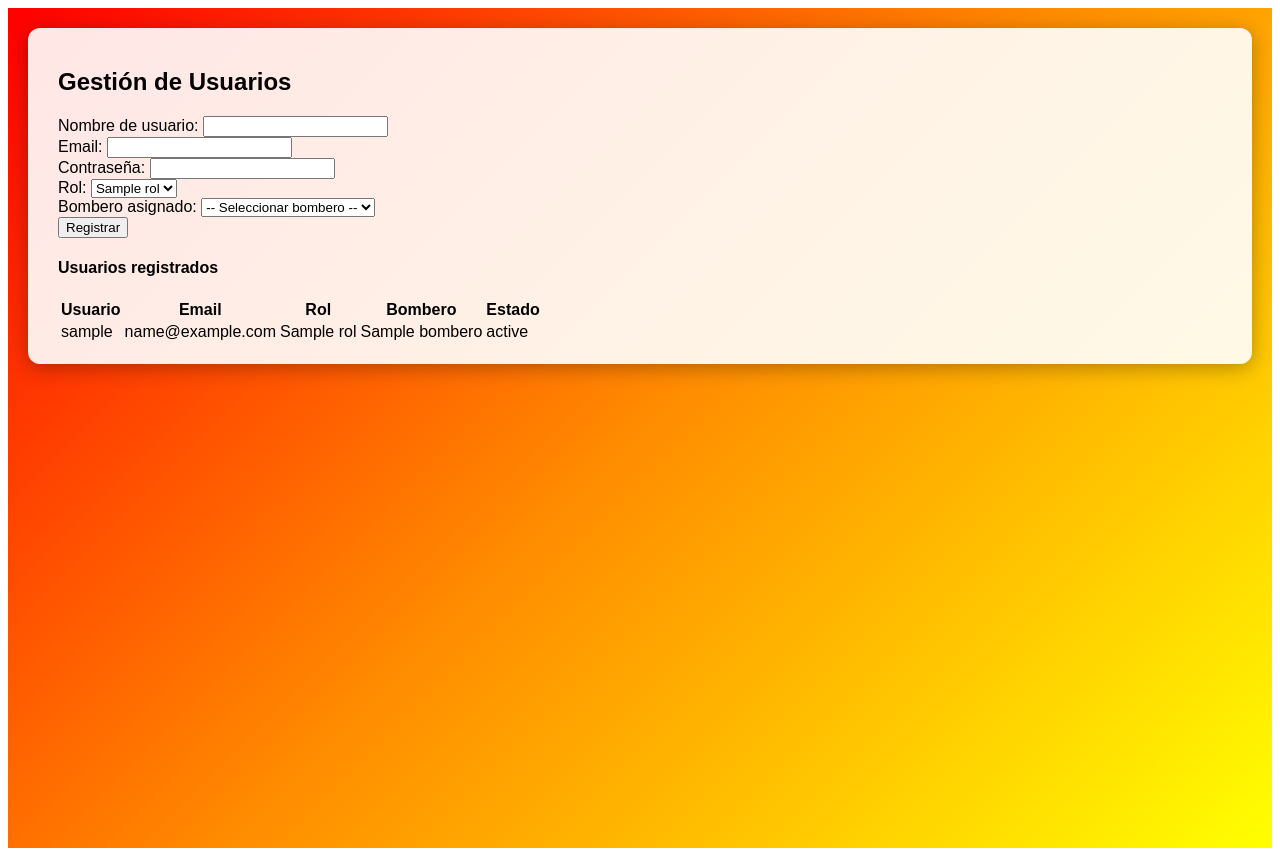
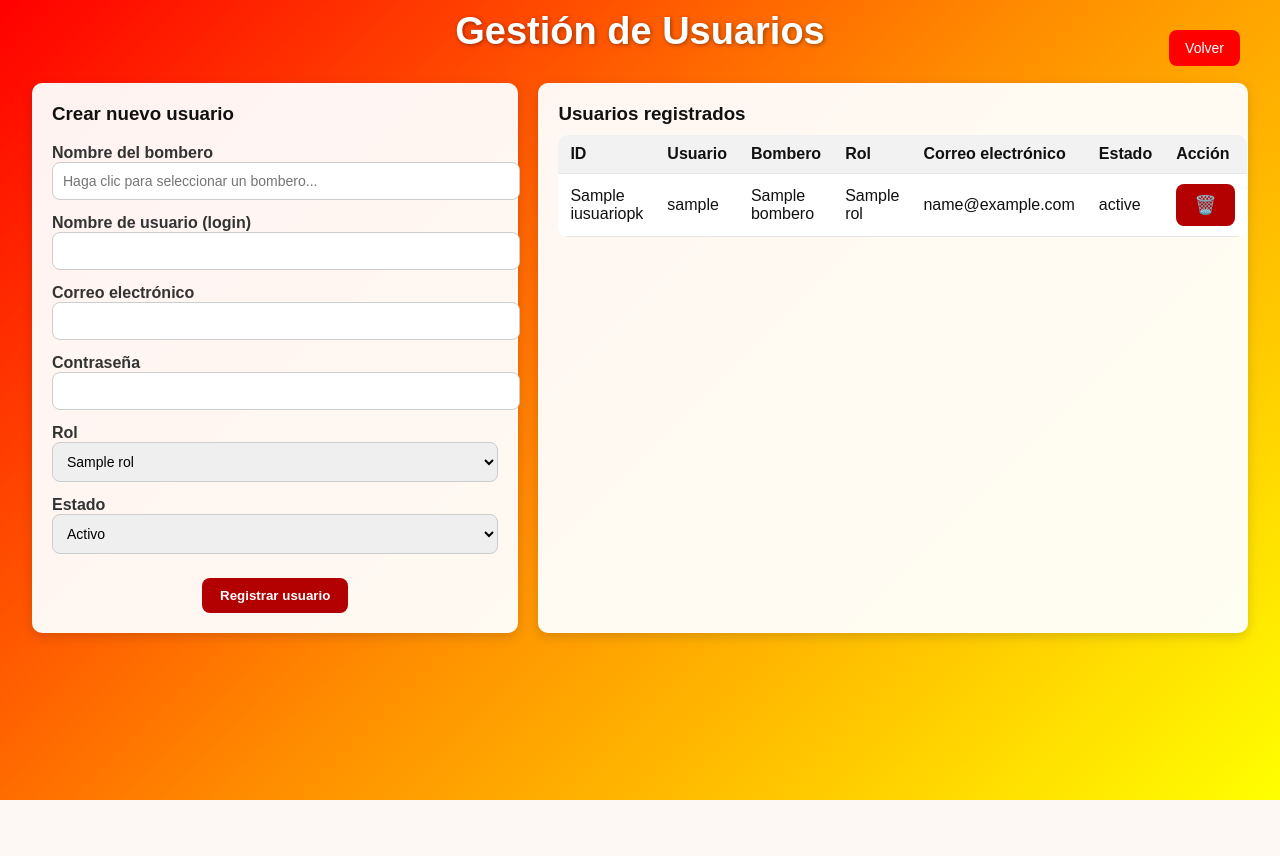
Before and after one commit to Wado1604/Base-de-Bomberos, a Flask app: template templates/gestion_usuarios.html in a window 1280 px wide. After the commit the page ends 800 px from the top, so only its background shows below. Run offline with Flask 3, Linux system fonts and the light colour scheme; the template is opened without the code that fills it: most values are stand-ins (such as "Sample title", 1, 10 or a date in 2020).

```diff
--- a/templates/gestion_usuarios.html
+++ b/templates/gestion_usuarios.html
@@ -1,95 +1,303 @@
 <!DOCTYPE html>
+
 <html lang="es">
-
 <head>
   <meta charset="UTF-8">
   <title>Gestión de Usuarios</title>
   <style>
-  /* Match the bomberos page look */
-  .gestion-body {
+    body {
       font-family: Arial, sans-serif;
       background: linear-gradient(135deg, #ff0000, #ff8c00, #ffff00);
       color: #fff;
       min-height: 100vh;
+      margin: 0;
+      padding: 0;
+      display: flex;
+      flex-direction: column;
+      align-items: center;
+    }
+
+.gestion-contenedor {
+  width: 95%;
+  max-width: 1350px;
+  margin-top: 30px;
+  margin-bottom: 40px;
+  display: flex;
+  flex-direction: column;
+  gap: 20px;
+}
+
+h1 {
+  text-align: center;
+  font-size: 38px;
+  font-weight: bold;
+  color: #fff;
+  margin: 0;
+  padding-top: 10px;
+  text-shadow: 1px 1px 4px rgba(0,0,0,0.4);
+}
+
+.back-button {
+  text-decoration: none;
+  background: #ff0000;
+  color: #fff;
+  padding: 10px 16px;
+  border-radius: 8px;
+  font-size: 14px;
+  border: none;
+  transition: 0.3s;
+  position: absolute;
+  top: 30px;
+  right: 40px;
+}
+
+.back-button:hover {
+  background: #cc0000;
+}
+
+.panel {
+  display: flex;
+  gap: 20px;
+  flex-wrap: wrap;
+  justify-content: center;
+}
+
+.card {
+  background: rgba(255, 255, 255, 0.95);
+  border-radius: 10px;
   padding: 20px;
+  box-shadow: 0 4px 12px rgba(0, 0, 0, 0.15);
+  color: #111;
+  flex: 1;
+  min-width: 420px;
 }
-  .gestion-contenedor {
-    background-color: rgba(255,255,255,0.9);
-    border-radius: 12px;
-    box-shadow: 0 4px 20px rgba(0,0,0,0.3);
-    padding: 20px 30px;
-    color: #000;
+
+.user-form {
+  display: grid;
+  grid-template-columns: 1fr;
+  gap: 14px;
 }
+
+label {
+  font-weight: bold;
+  color: #333;
+}
+
+input, select {
+  width: 100%;
+  padding: 10px;
+  border: 1px solid #ccc;
+  border-radius: 8px;
+  font-size: 14px;
+}
+
+button[type="submit"] {
+  background: #b30000;
+  color: #fff;
+  border: none;
+  padding: 10px 18px;
+  border-radius: 8px;
+  cursor: pointer;
+  font-weight: bold;
+  transition: 0.3s;
+}
+
+button[type="submit"]:hover {
+  background: #900000;
+}
+
+/* Tabla */
+table {
+  border-collapse: collapse;
+  width: 100%;
+  background: #fff;
+  color: #111;
+  border-radius: 10px;
+  overflow: hidden;
+  table-layout: auto;
+}
+
+th, td {
+  padding: 10px 12px;
+  border-bottom: 1px solid #e6e6e6;
+  text-align: left;
+  white-space: normal;
+}
+
+th {
+  background: #f2f2f2;
+  font-weight: bold;
+}
+
+tr:hover {
+  background: #fafafa;
+}
+
+/* Botón de eliminar */
+.delete-button {
+  background: none;
+  border: none;
+  color: #d11a2a;
+  cursor: pointer;
+  font-size: 18px;
+  transition: color 0.3s;
+}
+.delete-button:hover {
+  color: #a30000;
+}
+
+@media (max-width: 900px) {
+  .panel { flex-direction: column; align-items: center; }
+  h1 { font-size: 30px; }
+  .back-button { right: 20px; top: 20px; }
+}
+
+.firefighter-item:hover { background: #f2f2f2; }
+
   </style>
+</head>
 
-<div class="gestion-body">
-  <div class="gestion-contenedor container mt-4">
-  <h2>Gestión de Usuarios</h2>
-  <form method="POST" class="mb-4">
-    <div class="row">
-      <div class="col-md-3">
-        <label>Nombre de usuario:</label>
-        <input type="text" name="username" class="form-control" required>
+<body>
+  <h1>Gestión de Usuarios</h1>
+  <a href="/admin" class="back-button">Volver</a>
+
+  <div class="gestion-contenedor">
+    <div class="panel">
+      <!-- Formulario -->
+      <div class="card">
+        <h3 style="margin-top:0;">Crear nuevo usuario</h3>
+        <form method="POST" class="user-form">
+
+      <!-- Bombero -->
+      <div>
+        <label for="firefighter_input">Nombre del bombero</label>
+        <input id="firefighter_input" type="text" placeholder="Haga clic para seleccionar un bombero..." readonly
+               style="cursor:pointer;background:#fff;" />
+        <select name="bombero" id="bombero_select" style="display:none;">
+          <option value="">-- Seleccionar bombero --</option>
+          {% for b in bomberos %}
+          <option value="{{ b.ibomberoPK }}">{{ b.nombre_completo }}</option>
+          {% endfor %}
+        </select>
+        <div id="firefighter_list" style="display:none;border:1px solid #ccc;border-radius:8px;background:#fff;max-height:220px;overflow:auto;margin-top:6px;">
+          {% for b in bomberos %}
+          <div class="firefighter-item" data-id="{{ b.ibomberoPK }}" style="padding:10px;border-bottom:1px solid #eee;cursor:pointer;">
+            {{ b.nombre_completo }}
           </div>
-      <div class="col-md-3">
-        <label>Email:</label>
-        <input type="email" name="email" class="form-control" required>
+          {% endfor %}
+          {% if not bomberos %}
+          <div style="padding:10px;color:#666">No hay bomberos registrados</div>
+          {% endif %}
         </div>
-      <div class="col-md-3">
-        <label>Contraseña:</label>
-        <input type="password" name="password" class="form-control" required>
       </div>
-      <div class="col-md-3">
-        <label>Rol:</label>
-        <select name="rol" class="form-select">
+
+      <!-- Campos del usuario -->
+      <div>
+        <label for="username_input">Nombre de usuario (login)</label>
+        <input id="username_input" type="text" name="username" required />
+      </div>
+
+      <div>
+        <label for="email_input">Correo electrónico</label>
+        <input id="email_input" type="email" name="email" required />
+      </div>
+
+      <div>
+        <label for="password_input">Contraseña</label>
+        <input id="password_input" type="password" name="password" required />
+      </div>
+
+      <div>
+        <label for="rol_select">Rol</label>
+        <select name="rol" id="rol_select">
           {% for rol in roles %}
           <option value="{{ rol.irolpk }}">{{ rol.snombre }}</option>
           {% endfor %}
         </select>
       </div>
+
+      <div>
+        <label for="estado_select">Estado</label>
+        <select name="sestado" id="estado_select">
+          <option value="Activo">Activo</option>
+          <option value="Bloqueado">Bloqueado</option>
+          <option value="Baja">Baja</option>
+        </select>
       </div>
 
-    <div class="row mt-3">
-      <div class="col-md-6">
-        <label>Bombero asignado:</label>
-        <select name="bombero" class="form-select">
-          <option value="">-- Seleccionar bombero --</option>
-          {% for b in bomberos %}
-          <option value="{{ b.ibomberoPK }}">{{ b.nombre_completo }}</option>
-          {% endfor %}
-        </select>
-      </div>
-      <div class="col-md-2 mt-4">
-        <button type="submit" class="btn btn-primary w-100">Registrar</button>
-      </div>
+      <div style="text-align:center;margin-top:10px;">
+        <button type="submit">Registrar usuario</button>
       </div>
     </form>
+  </div>
 
-  <h4>Usuarios registrados</h4>
-  <table class="table table-bordered">
+  <!-- Tabla -->
+  <div class="card" style="flex:1.5;">
+    <h3 style="margin-top:0;margin-bottom:10px;">Usuarios registrados</h3>
+    <table>
       <thead>
         <tr>
+          <th>ID</th>
           <th>Usuario</th>
-        <th>Email</th>
+          <th>Bombero</th>
           <th>Rol</th>
-        <th>Bombero</th>
+          <th>Correo electrónico</th>
           <th>Estado</th>
+          <th>Acción</th>
         </tr>
       </thead>
       <tbody>
         {% for u in usuarios %}
         <tr>
+          <td>{{ u.iusuariopk }}</td>
           <td>{{ u.susername }}</td>
+          <td>{{ u.bombero }}</td>
+          <td>{{ u.rol }}</td>
           <td>{{ u.semail }}</td>
-        <td>{{ u.rol }}</td>
-        <td>{{ u.bombero }}</td>
           <td>{{ u.sestado }}</td>
+          <td style="text-align:center;">
+            <form method="POST" action="/eliminar_usuario/{{ u.iusuariopk }}" onsubmit="return confirm('¿Seguro que deseas eliminar este usuario?');" style="display:inline;">
+              <button type="submit" class="delete-button" title="Eliminar usuario">🗑️</button>
+            </form>
+          </td>
         </tr>
         {% endfor %}
       </tbody>
     </table>
   </div>
 </div>
+
+  </div>
+
+  <script>
+    document.addEventListener('DOMContentLoaded', function () {
+      const input = document.getElementById('firefighter_input');
+      const list = document.getElementById('firefighter_list');
+      const hidden = document.getElementById('bombero_select');
+
+      if (input && list) {
+        input.addEventListener('click', () => {
+          list.style.display = list.style.display === 'none' ? 'block' : 'none';
+        });
+
+        document.querySelectorAll('.firefighter-item').forEach(function (el) {
+          el.addEventListener('click', function () {
+            const id = this.getAttribute('data-id');
+            const name = this.textContent.trim();
+            input.value = name;
+            hidden.value = id;
+            list.style.display = 'none';
+          });
+        });
+
+        document.addEventListener('click', function (e) {
+          if (!input.contains(e.target) && !list.contains(e.target)) {
+            list.style.display = 'none';
+          }
+        });
+      }
+    });
+  </script>
+
 </body>
-
 </html>
```
Lines whose indentation alone changed are shown as unchanged.
